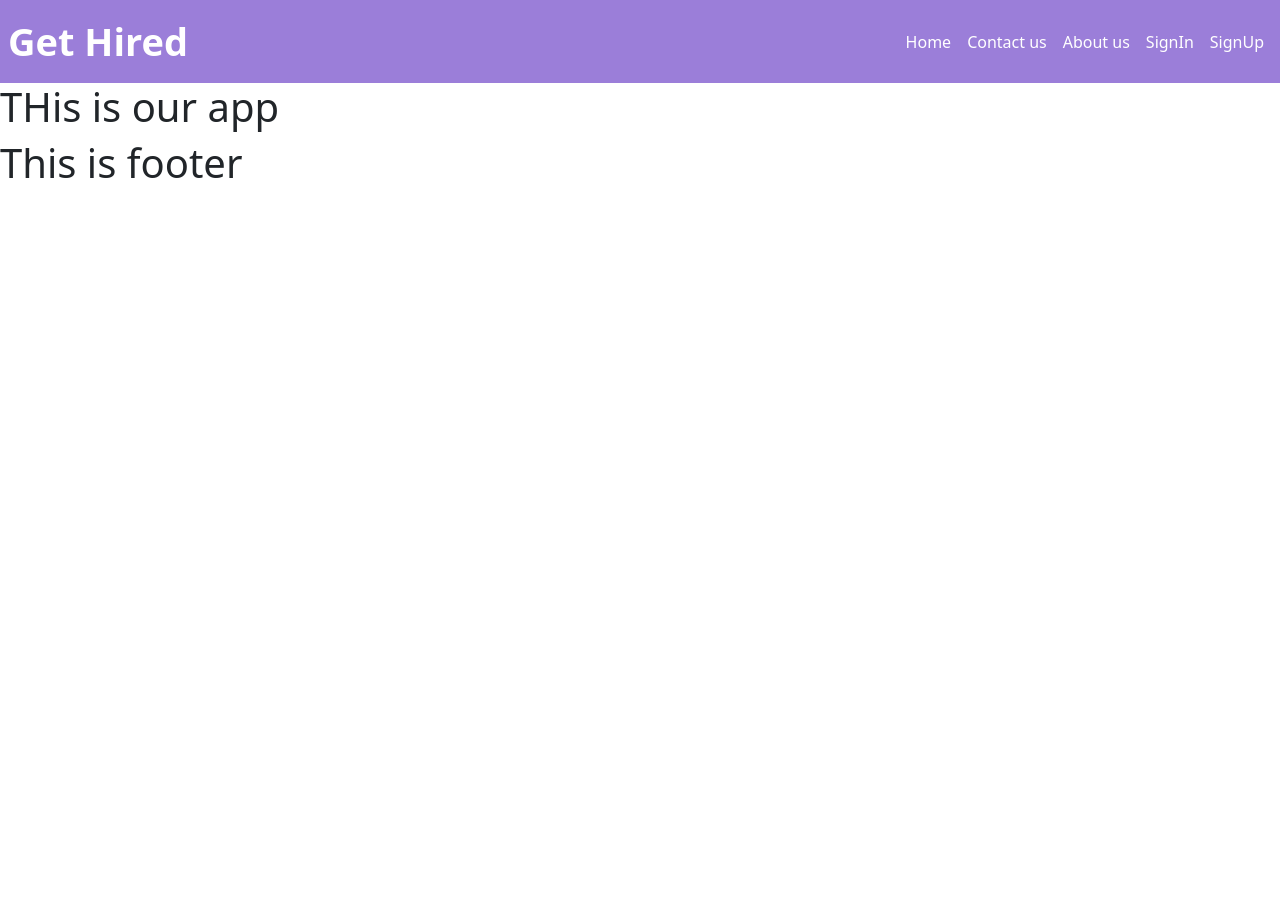
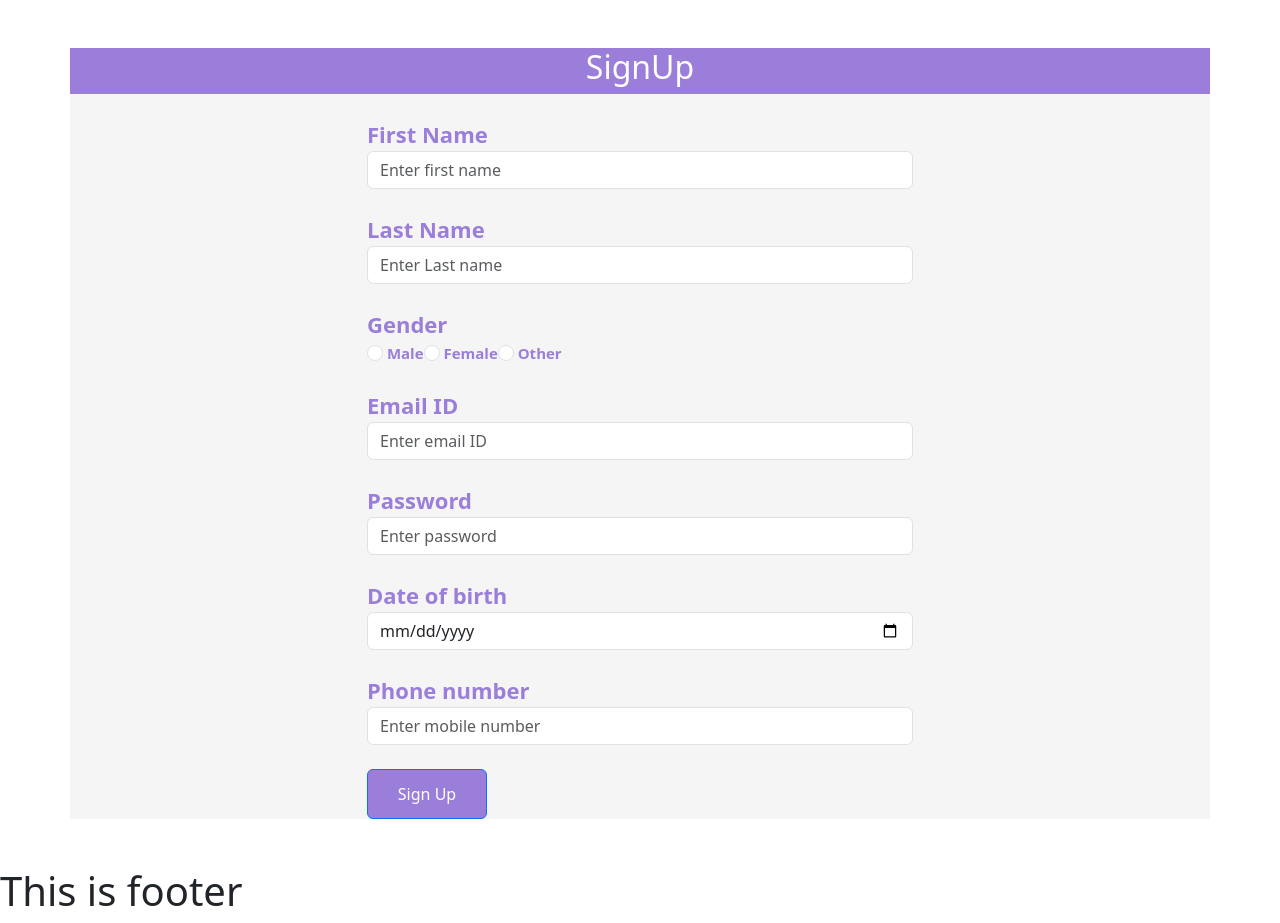
Before and after one commit to kd3-80115/CDAC_Project_WebBasedRecruitment_System, a React (Create React App) app in the folder Client/webbasedrecruitmentsystem/: page / in a window 1280 px wide. Before the commit the page ends 800 px from the top, so only its background shows below. Built offline with nearby package versions, Linux system fonts and the light colour scheme.

Commit message:
A:added registeration page

```diff
--- a/Client/webbasedrecruitmentsystem/src/App.jsx
+++ b/Client/webbasedrecruitmentsystem/src/App.jsx
@@ -6,7 +6,8 @@ import DashBoard from "./components/Dashboard";
 function App() {
   return (
     <DashBoard>
-      <h1>THis is our app</h1>
+
+      <Register/>
     </DashBoard>
   );
 }
--- a/Client/webbasedrecruitmentsystem/src/components/Dashboard.jsx
+++ b/Client/webbasedrecruitmentsystem/src/components/Dashboard.jsx
@@ -1,9 +1,9 @@
-import Header from "./common/Header"
+import Header from "./common/Header";
 
 function Base({ title = "Weclome to Get Hire", children }) {
   return (
     <>
-      <Header/>
+      {/* <Header/> */}
       {children}
       <h1>This is footer</h1>
     </>
--- a/Client/webbasedrecruitmentsystem/src/components/auth/Register.css
+++ b/Client/webbasedrecruitmentsystem/src/components/auth/Register.css
@@ -1,20 +1,6 @@
-.gradient-custom-3 {
-    /* fallback for old browsers */
-    background: #84fab0;
 
-    /* Chrome 10-25, Safari 5.1-6 */
-    background: -webkit-linear-gradient(to right, rgba(132, 250, 176, 0.5), rgba(143, 211, 244, 0.5));
 
-    /* W3C, IE 10+/ Edge, Firefox 16+, Chrome 26+, Opera 12+, Safari 7+ */
-    background: linear-gradient(to right, rgba(132, 250, 176, 0.5), rgba(143, 211, 244, 0.5))
+    #signUpBar{
+        background-color: #9B7ED9;
+        color: white;
     }
-    .gradient-custom-4 {
-    /* fallback for old browsers */
-    background: #84fab0;
-
-    /* Chrome 10-25, Safari 5.1-6 */
-    background: -webkit-linear-gradient(to right, rgba(132, 250, 176, 1), rgba(143, 211, 244, 1));
-
-    /* W3C, IE 10+/ Edge, Firefox 16+, Chrome 26+, Opera 12+, Safari 7+ */
-    background: linear-gradient(to right, rgba(132, 250, 176, 1), rgba(143, 211, 244, 1))
-    }
--- a/Client/webbasedrecruitmentsystem/src/components/auth/Register.jsx
+++ b/Client/webbasedrecruitmentsystem/src/components/auth/Register.jsx
@@ -1,9 +1,8 @@
 import { useState } from "react";
 import axios from "axios";
-import "../auth/Register.css"
+import "../auth/Register.css";
 function Register() {
-
-    const url="https://localhost:7878/users/signup"
+  const url = "https://localhost:7878/users/signup";
   /* Response {
   "id": 9,
   "firstName": "Hero",
@@ -15,88 +14,193 @@ function Register() {
   "gender": "MALE"
 }*/
 
-    const [recieveData,setRecieveData] =useState()
-const [sendData,setSendUpData]  =useState({
+  const [responseData, setResponseData] = useState();
 
-            firstName: "Hero",
-            lastName: "no one",
-            email: "zero@gmail.com",
-            password: "hero",
-            phoneNumber: "876543211",
-            dob: "2023-02-13",
-            gender: "MALE"
+  const [sendData, setSendUpData] = useState({
+    firstName: "",
+    lastName: "",
+    email: "",
+    password: "",
+    phoneNumber: "",
+    dob: "",
+    gender: "",
+  });
 
+  const OnTextChanged = (args) => {
+    var copyOfEmp = { ...sendData };
+    copyOfEmp[args.target.name] = args.target.value;
+    setSendUpData(copyOfEmp);
+  };
+
+  function SignUp() {
+    console.log("Hi");
+    console.log(sendData);
+    axios
+      .post(url, sendData)
+      .then((result) => {
+        if (result.data.email === sendData.email) {
+          setResponseData(result.data);
+        }
       })
-    const SignUp=()=>{
-        axios.post(url,sendData).then((result)=>{
-            if(result.data.email===sendData.email){
-              setRecieveData(result.data)
-            }
+      .catch((error) => {
+        console.log(error);
       });
+
   }
 
+  // Function to handle radio button change
+  const handleGenderChange = (event) => {
+    const genderValue = event.target.value; // Get the selected gender value
+    setSendUpData({
+      ...sendData,
+      gender: genderValue, // Update the gender field in the state
+    });
+  };
   return (
-
-    <div class="container">
-
-  <section class="vh-100 bg-image"
-  style="background-image: url('https://mdbcdn.b-cdn.net/img/Photos/new-templates/search-box/img4.webp');">
-  <div class="mask d-flex align-items-center h-100 gradient-custom-3">
-    <div class="container h-100">
-      <div class="row d-flex justify-content-center align-items-center h-100">
-        <div class="col-12 col-md-9 col-lg-7 col-xl-6">
-          <div class="card" style="border-radius: 15px;">
-            <div class="card-body p-5">
-              <h2 class="text-uppercase text-center mb-5">Create an account</h2>
-
-              <form>
-
-                <div class="form-outline mb-4">
-                  <input type="text" id="form3Example1cg" class="form-control form-control-lg" />
-                  <label class="form-label" for="form3Example1cg">Your Name</label>
+    <div className="container">
+      <div
+        className=" row justify-content-center   my-5 "
+        style={{ backgroundColor: "#F5F5F5" }}
+      >
+        <div id="signUpBar" className=" text-center  ">
+          <h2>SignUp</h2>
         </div>
 
-                <div class="form-outline mb-4">
-                  <input type="email" id="form3Example3cg" class="form-control form-control-lg" />
-                  <label class="form-label" for="form3Example3cg">Your Email</label>
+        <div className="col-6">
+          <br />
+          <form>
+            <div className="form-group">
+              <b style={{ color: "#9B7ED9", fontSize: 22 }}>First Name</b>
+              <input
+                type="text"
+                className="form-control"
+                id="firstName"
+                name="firstName"
+                value={sendData.firstName}
+                placeholder="Enter first name"
+                autoComplete="off"
+                onChange={OnTextChanged}
+              />
             </div>
+            <br />
+            <div className="form-group">
+              <b style={{ color: "#9B7ED9", fontSize: 22 }}>Last Name</b>
+              <input
+                type="text"
+                className="form-control"
+                id="lastName"
+                name="lastName"
+                value={sendData.lastName}
+                placeholder="Enter Last name"
+                autoComplete="off"
+                onChange={OnTextChanged}
+              />
+            </div>
+            <br />
+            <div className="form-group">
+              <b style={{ color: "#9B7ED9", fontSize: 22 }}>Gender</b>
+              <br />
 
-                <div class="form-outline mb-4">
-                  <input type="password" id="form3Example4cg" class="form-control form-control-lg" />
-                  <label class="form-label" for="form3Example4cg">Password</label>
+              <input
+                className="form-check-input"
+                type="radio"
+                name="MALE"
+                id="MALE"
+                checked={sendData.gender === 'MALE'}
+                onChange={handleGenderChange}
+                value="MALE"
+              />
+              <b style={{ color: "#9B7ED9", fontSize: 15 }}> Male</b>
+
+              <input
+                className="form-check-input"
+                type="radio"
+                name="FEMALE"
+                checked={sendData.gender === 'FEMALE'}
+                onChange={handleGenderChange}
+                value="FEMALE"
+              />
+
+              <b style={{ color: "#9B7ED9", fontSize: 15 }}> Female</b>
+              <input
+                className="form-check-input"
+                type="radio"
+                name="OTHER"
+                id="OTHER"
+                checked={sendData.gender === 'OTHER'}
+                onChange={handleGenderChange}
+                value="OTHER"
+              />
+              <b style={{ color: "#9B7ED9", fontSize: 15 }}> Other</b>
             </div>
-
-                <div class="form-outline mb-4">
-                  <input type="password" id="form3Example4cdg" class="form-control form-control-lg" />
-                  <label class="form-label" for="form3Example4cdg">Repeat your password</label>
+            <br />
+            <div className="form-group">
+              <b style={{ color: "#9B7ED9", fontSize: 22 }}>Email ID</b>
+              <input
+                type="email"
+                className="form-control"
+                id="email"
+                name="email"
+                value={sendData.email}
+                placeholder="Enter email ID"
+                autoComplete="off"
+                onChange={OnTextChanged}
+              />
             </div>
-
-                <div class="form-check d-flex justify-content-center mb-5">
-                  <input class="form-check-input me-2" type="checkbox" value="" id="form2Example3cg" />
-                  <label class="form-check-label" for="form2Example3g">
-                    I agree all statements in <a href="#!" class="text-body"><u>Terms of service</u></a>
-                  </label>
+            <br />
+            <div className="form-group">
+              <b style={{ color: "#9B7ED9", fontSize: 22 }}>Password</b>
+              <input
+                type="password"
+                className="form-control"
+                id="password"
+                name="password"
+                value={sendData.password}
+                placeholder="Enter password"
+                autoComplete="off"
+                onChange={OnTextChanged}
+              />
             </div>
-
-                <div class="d-flex justify-content-center">
-                  <button type="button"
-                    class="btn btn-success btn-block btn-lg gradient-custom-4 text-body">Register</button>
+            <br />
+            <div className="form-group">
+              <b style={{ color: "#9B7ED9", fontSize: 22 }}>Date of birth</b>
+              <input
+                type="date"
+                className="form-control"
+                id="dob"
+                name="dob"
+                autoComplete="off"
+                onChange={OnTextChanged}
+              />
             </div>
-
-                <p class="text-center text-muted mt-5 mb-0">Have already an account? <a href="#!"
-                    class="fw-bold text-body"><u>Login here</u></a></p>
-
+            <br />
+            <div className="form-group">
+              <b style={{ color: "#9B7ED9", fontSize: 22 }}>Phone number</b>
+              <input
+                type="text"
+                className="form-control"
+                id="phoneNumber"
+                name="phoneNumber"
+                value={sendData.phoneNumber}
+                placeholder="Enter mobile number"
+                autoComplete="off"
+                onChange={OnTextChanged}
+              />
+            </div>
+            <br />
+            <button
+              type="button"
+              className="btn btn-primary"
+              onClick={() => {
+                SignUp();
+              }}
+              style={{ backgroundColor: "#9B7ED9", width: 120, height: 50 }}
+            >
+              Sign Up
+            </button>
           </form>
-
         </div>
       </div>
-        </div>
-      </div>
-    </div>
-  </div>
-</section>
-
-
     </div>
   );
 }
--- a/Client/webbasedrecruitmentsystem/src/components/common/Header.jsx
+++ b/Client/webbasedrecruitmentsystem/src/components/common/Header.jsx
@@ -4,7 +4,7 @@ function Header() {
   return (
     <div>
       <nav class="navbar navbar-expand-lg background">
-        <a class="navbar-brand" href="#">
+        <a className="navbar-brand" href="#">
           Get Hired
         </a>
         <button
```
Also changed, not shown: 1 other file (tests, documents, lock files or other folders). Lines whose indentation alone changed are shown as unchanged.
